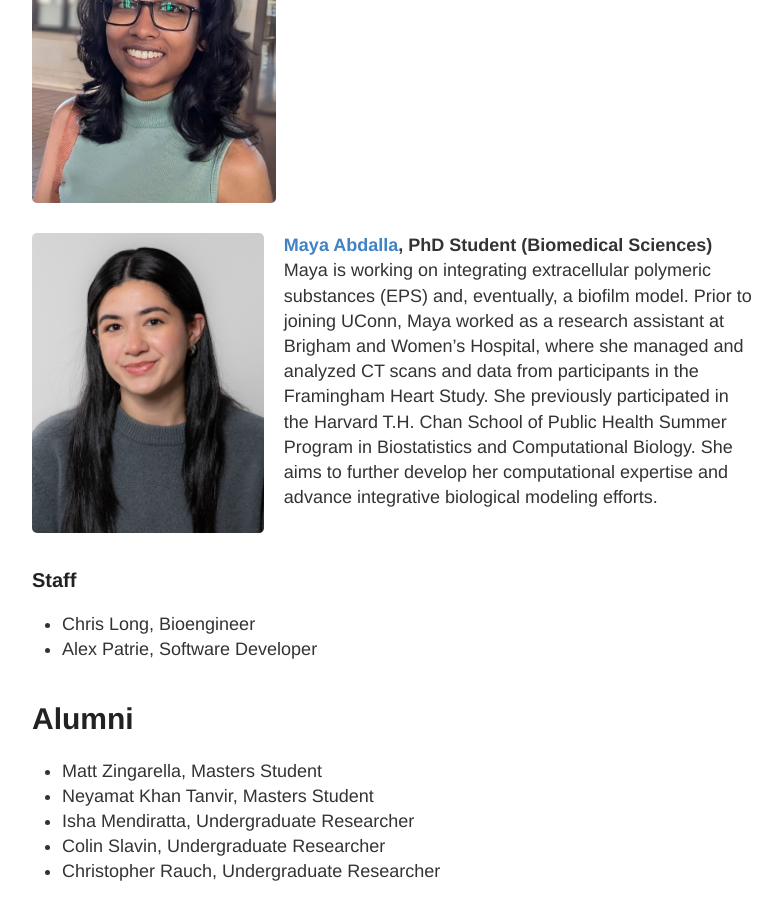
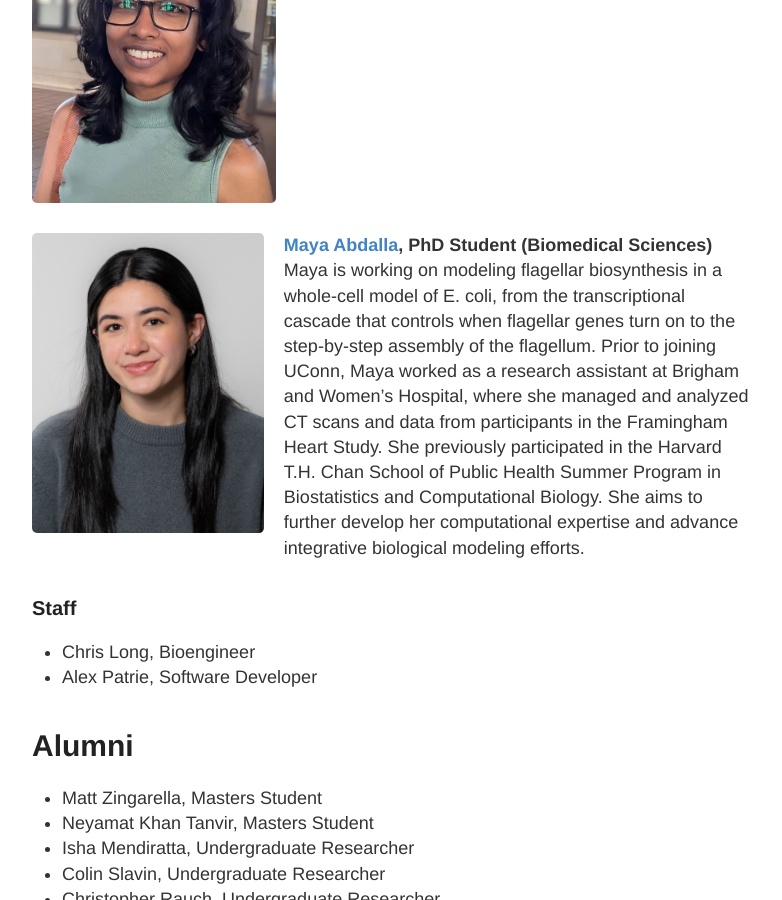
Before and after one commit to eagmon/eagmon.github.io, a Jekyll site: the page built from people.md, in a window 1280 px wide and 900 px high, scrolled down 2944 px. Shown: the whole window, without its empty margins (248-1030 px from the left). Built offline with Jekyll 4.4.1, drawn with Linux system fonts in a browser that asks for light colours.

Commit message:
people: update Maya's research focus to flagellar biosynthesis

```diff
--- a/people.md
+++ b/people.md
@@ -84,7 +84,7 @@ In his free time, Edwin enjoys playing or watching soccer.
     <img src="https://raw.githubusercontent.com/eagmon/eagmon.github.io/master/images/maya.jpeg" alt="Maya Abdalla" class="people-image" />
     <div class="person-info">
         <strong><a href="https://www.linkedin.com/in/maya-abdalla-871626210/" target="_blank">Maya Abdalla</a>, PhD Student (Biomedical Sciences)</strong><br/>
-Maya is working on integrating extracellular polymeric substances (EPS) and, eventually, a biofilm model.
+Maya is working on modeling flagellar biosynthesis in a whole-cell model of E. coli, from the transcriptional cascade that controls when flagellar genes turn on to the step-by-step assembly of the flagellum.
 Prior to joining UConn, Maya worked as a research assistant at Brigham and Women’s Hospital, where she managed and analyzed CT scans and data from participants in the Framingham Heart Study.
 She previously participated in the Harvard T.H. Chan School of Public Health Summer Program in Biostatistics and Computational Biology.
 She aims to further develop her computational expertise and advance integrative biological modeling efforts.
```
